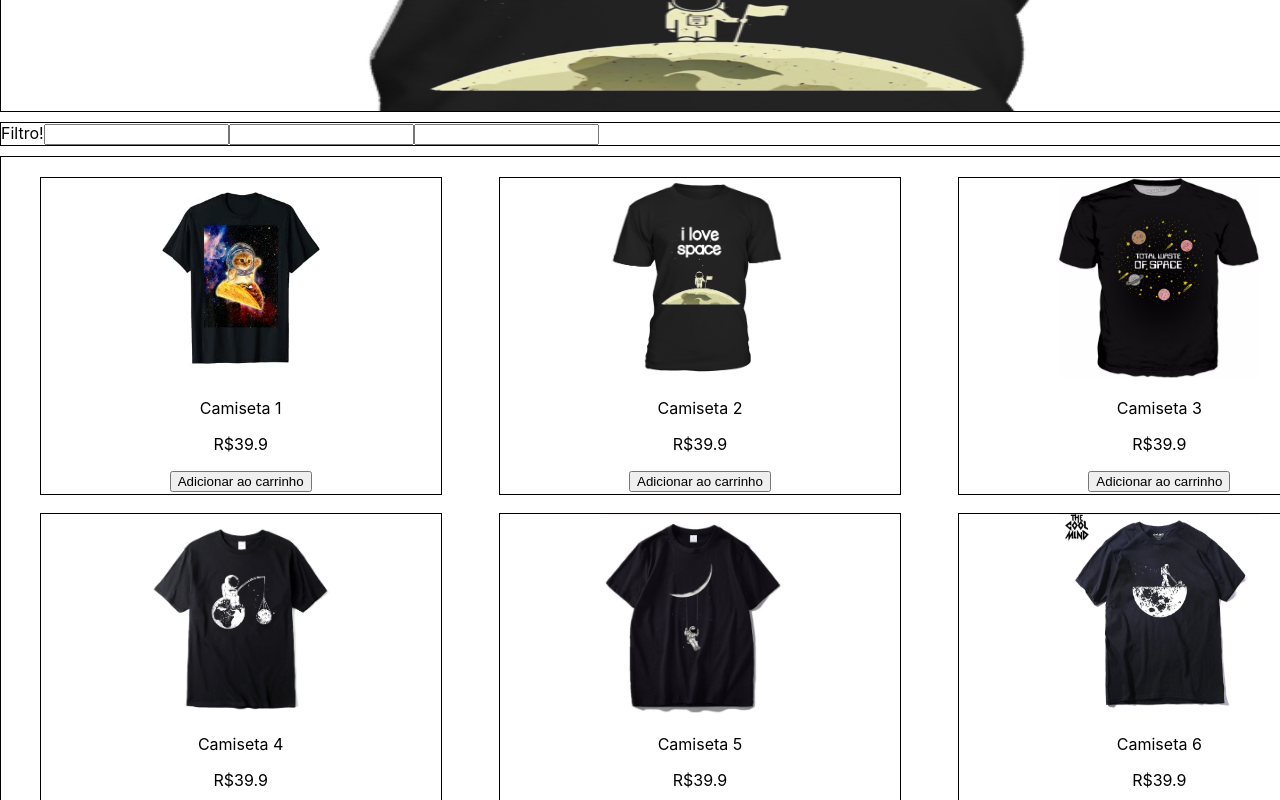
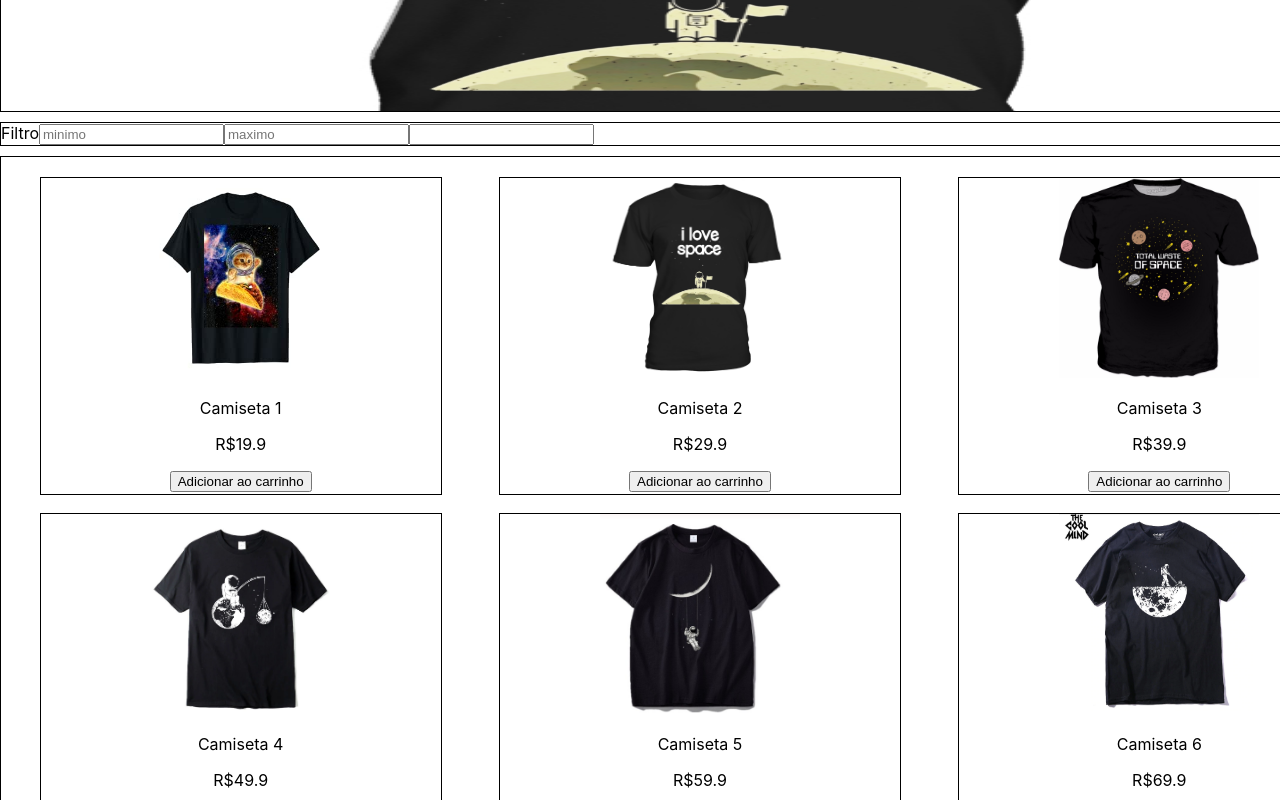
Before and after one commit to future4code/hamilton-futureECommerce2, a React (Create React App) app in the folder e-commerce/: page / in a window 1280 px wide. Shown: the part 420-1220 px from the top of the page. Built offline with nearby package versions, Linux system fonts and the light colour scheme.

Commit message:
Filtro estático funcionando

```diff
--- a/e-commerce/src/App.js
+++ b/e-commerce/src/App.js
@@ -16,6 +16,10 @@ class App extends React.Component {
   constructor(props) {
     super(props)
 
+    this.state = {
+      valorMin : 1,
+      valorMax : 100
+    }
   }
 
   render() {
@@ -36,7 +40,7 @@ class App extends React.Component {
 
         </Filtro>
 
-        <ListaDeProdutos>
+        <ListaDeProdutos min = {this.state.valorMin} max = {this.state.valorMax}>
 
         </ListaDeProdutos>
 
--- a/e-commerce/src/components/Filtro.js
+++ b/e-commerce/src/components/Filtro.js
@@ -11,15 +11,28 @@ const ContainerFiltro = styled.div `
 class Filtro extends React.Component {
     constructor(props) {
         super(props)
+
+        this.state = {
+            minValue : 0,
+            maxValue : Infinity
+        }
+    }
+
+    onChangeMin = (event) => {
+        this.setState({minValue: event.target.value})
+    }
+
+    onChangeMax = (event) => {
+        this.setState({maxValue: event.target.value})
     }
 
     render() {
         return (
             <ContainerFiltro>
-                <span>Filtro!</span>
-                <input type = "Number"/>
-                <input type = "Number"/>
-                <input type = "text"/>
+                <span>Filtro</span>
+                <input type= "Number" onChange = {this.onChangeMin} placeholder = {"minimo"}/>
+                <input type= "Number" onChange = {this.onChangeMax} placeholder = {"maximo"}/>
+                <input type= "text"/>
                 </ContainerFiltro>
         )
     }
--- a/e-commerce/src/components/ListaDeProdutos.js
+++ b/e-commerce/src/components/ListaDeProdutos.js
@@ -25,13 +25,13 @@ class ListaDeProdutos extends React.Component {
                 {
                     id: 1,
                     nome: "Camiseta 1",
-                    valor: 39.90,
+                    valor: 19.90,
                     imagem: require("../Imagens/Camiseta1.png")
                 },
                 {
                     id: 2,
                     nome: "Camiseta 2",
-                    valor: 39.90,
+                    valor: 29.90,
                     imagem: require("../Imagens/Camiseta2.png")
                 },
                 {
@@ -43,37 +43,37 @@ class ListaDeProdutos extends React.Component {
                 {
                     id: 4,
                     nome: "Camiseta 4",
-                    valor: 39.90,
+                    valor: 49.90,
                     imagem: require("../Imagens/Camiseta4.png")
                 },
                 {
                     id: 5,
                     nome: "Camiseta 5",
-                    valor: 39.90,
+                    valor: 59.90,
                     imagem: require("../Imagens/Camiseta5.png")
                 },
                 {
                     id: 6,
                     nome: "Camiseta 6",
-                    valor: 39.90,
+                    valor: 69.90,
                     imagem: require("../Imagens/Camiseta6.png")
                 },
                 {
                     id: 7,
                     nome: "Camiseta 7",
-                    valor: 39.90,
+                    valor: 79.90,
                     imagem: require("../Imagens/Camiseta1.png")
                 },
                 {
                     id: 8,
                     nome: "Camiseta 8",
-                    valor: 39.90,
+                    valor: 89.90,
                     imagem: require("../Imagens/Camiseta1.png")
                 },
                 {
                     id: 9,
                     nome: "Camiseta 9",
-                    valor: 39.90,
+                    valor: 99.90,
                     imagem: require("../Imagens/Camiseta1.png")
                 },
             ]
@@ -81,8 +81,28 @@ class ListaDeProdutos extends React.Component {
     }
 
     render() {
-        const divProdutos = this.state.produtos.map(produtos => {
-            return (
+
+        const produtosFiltrados = this.state.produtos.filter(produto => {
+            // if(produto.valor >= this.props.min){
+            //     return true
+            // } else {
+            //     return false
+            // }
+            return produto.valor >= this.props.min
+
+        }).filter(produto => {
+            // if(produto.valor <= this.props.max){
+            //     return true
+            // } else {
+            //     return false
+            // }
+            return produto.valor <= this.props.max
+        })
+
+        return (
+            <ContainerListaDeProdutos>
+                {produtosFiltrados.map(produtos => {
+                return (
                 <Produtos
                 imagem = {produtos.imagem}
                 nome = {produtos.nome}
@@ -90,11 +110,7 @@ class ListaDeProdutos extends React.Component {
                 key = {produtos.id}
                 />
             )
-        })
-
-        return (
-            <ContainerListaDeProdutos>
-                {divProdutos}
+        })}
             </ContainerListaDeProdutos>
         )
     }
```
